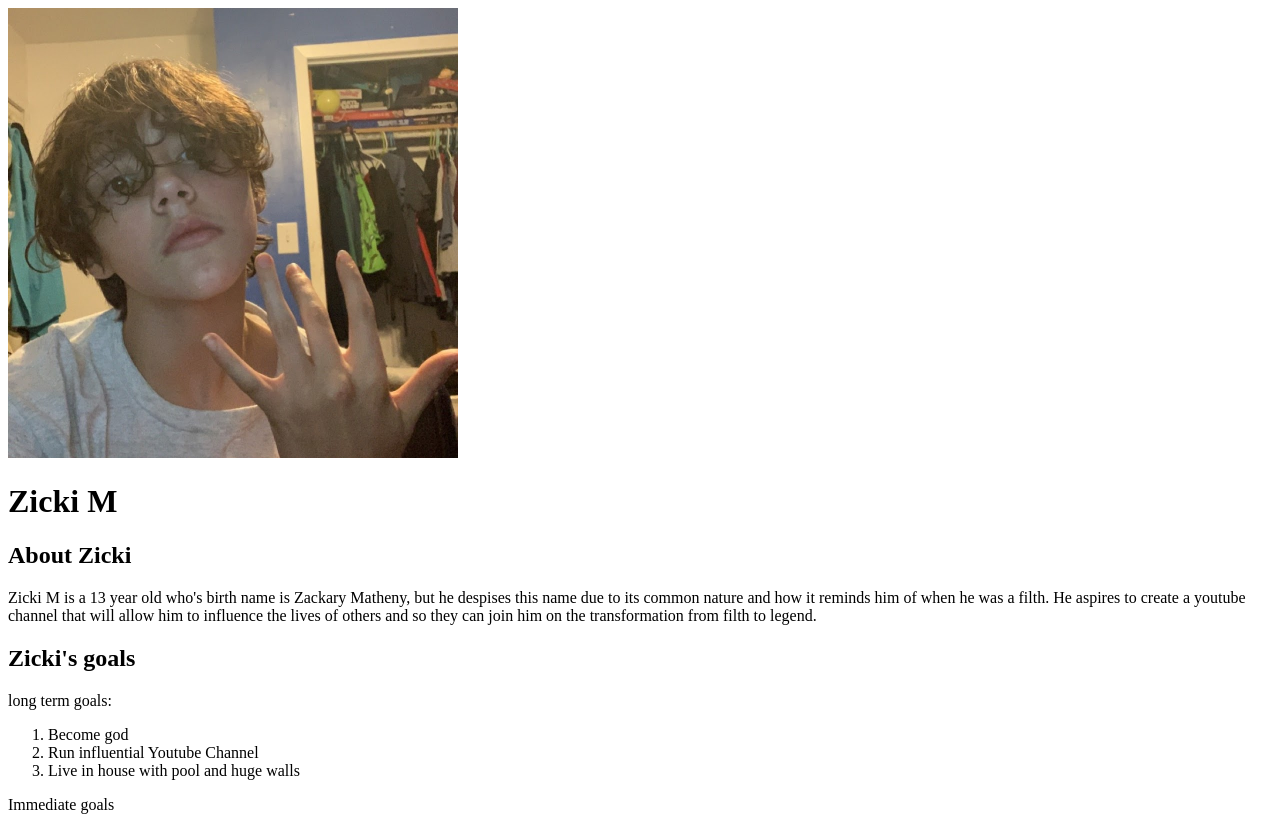
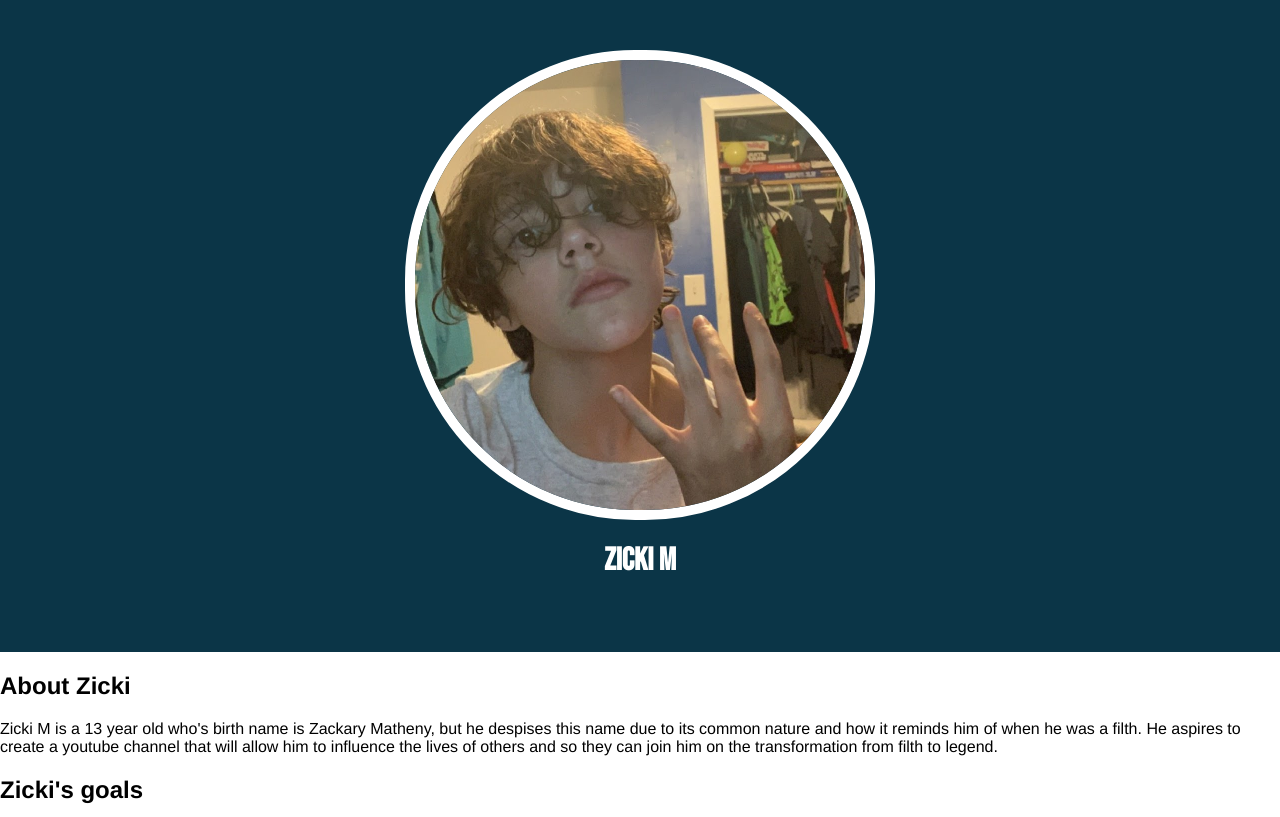
Before and after one commit to zackcodes/cartoon-hero, a plain HTML site: page index.html in a window 1280 px wide. Shown: the top 817 px of the page. Drawn offline with Linux system fonts and the light colour scheme; a web font is replaced by a local one.

Commit message:
Css added
added css to zicki mwebsite

```diff
--- /dev/null
+++ b/css/Hero.css
@@ -0,0 +1,26 @@
+body{
+	margin:  0;
+	font-family: Helvetica, Arial, sans-serif;
+}
+header{
+	background-color: #0B3547;
+	padding-top: 50px;
+ 	padding-bottom: 50px;
+
+}
+header h1{
+	color:  white;
+	text-align: center;
+	font-family: Bebas neue;
+
+}
+header img{
+	/*to get circle make border radius half of width*/
+ border-radius: 230px;
+ width: 450px;
+ display: block;
+ margin-left: auto;
+ margin-right: auto;
+ border: 10px solid white;
+
+}
--- a/index.html
+++ b/index.html
@@ -3,6 +3,10 @@
 <head>
 	<title>Zicki M</title>
 	<link rel="icon" href="img/ZickiM.jpg">
+	<link rel="stylesheet" type="text/css" href="css/Hero.css">
+	<link rel="preconnect" href="https://fonts.googleapis.com">
+<link rel="preconnect" href="https://fonts.gstatic.com" crossorigin>
+<link href="https://fonts.googleapis.com/css2?family=Bebas+Neue&family=Kdam+Thmor+Pro&display=swap" rel="stylesheet">
 </head>
 <body>
 	<!-- this is a header that contains my profile pic and main name -->
```
